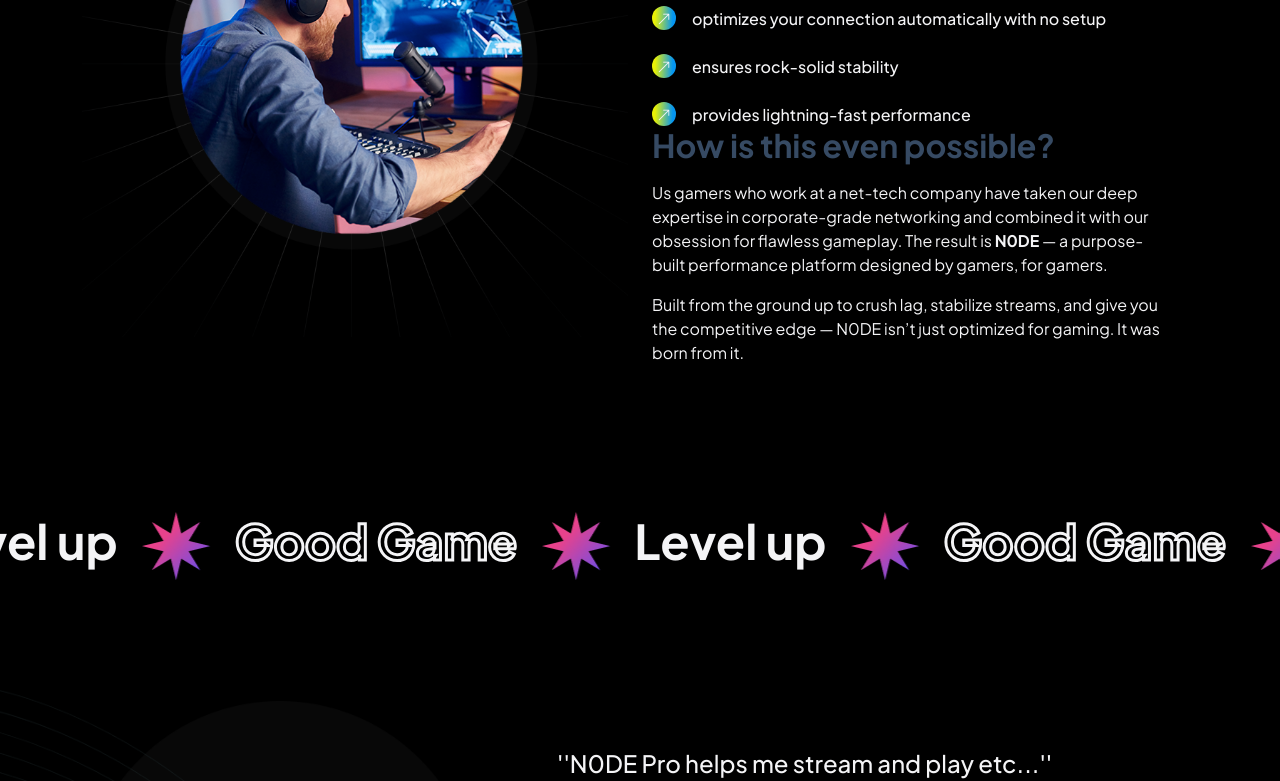
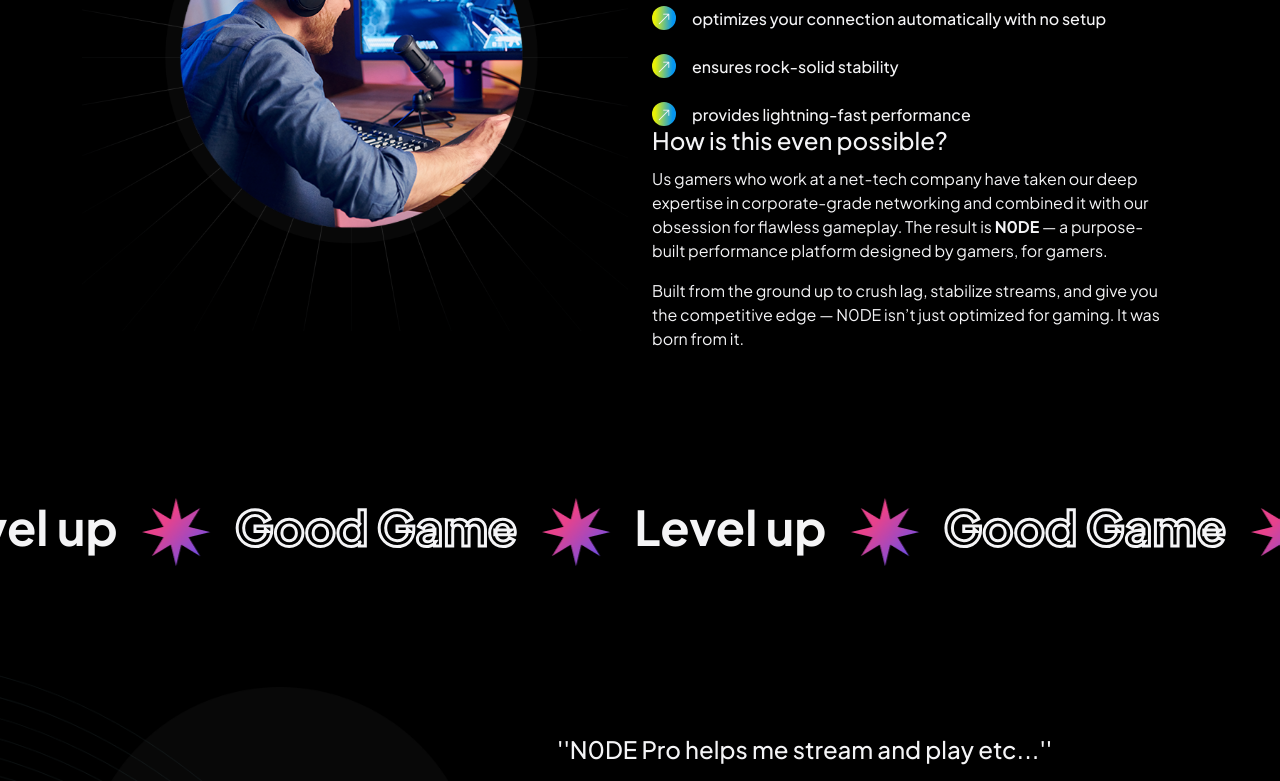
Before and after one commit to Enigma-Incorporated-Ltd/N0DE-Website, a React (Vite) app: page / in a window 1280 px wide. Shown: the part 1920-2701 px from the top of the page. Built offline with nearby package versions, Linux system fonts and the light colour scheme; no server answers.

Commit message:
Align subheadings styling with site conventions
cgen-80f62d79415b461386f1949367bfe20f

```diff
--- a/src/components/homes/home/AboutAreaHomeOne.tsx
+++ b/src/components/homes/home/AboutAreaHomeOne.tsx
@@ -54,7 +54,7 @@ const AboutAreaHomeOne = () => {
                 </li>
               </ul>
               <div className="text-light mb-8 max-text-11" data-cue="fadeIn">
-                <h3>How is this even possible?</h3>
+                <h2 className="h4 text-light mb-3">How is this even possible?</h2>
                 <p>
                   Us gamers who work at a net-tech company have taken our deep expertise in corporate-grade networking and combined it with our obsession for flawless gameplay. The result is <strong>N0DE</strong> — a purpose-built performance platform designed by gamers, for gamers.
                 </p>
```
